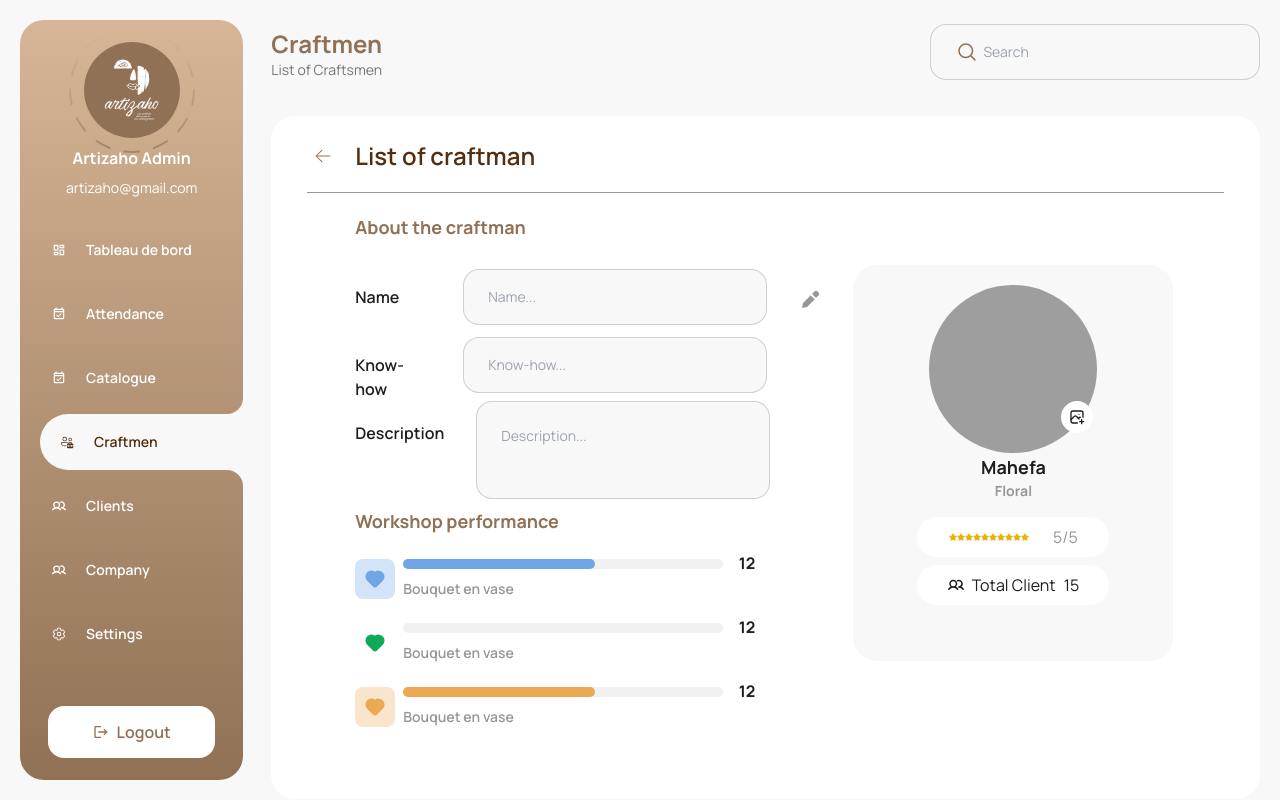
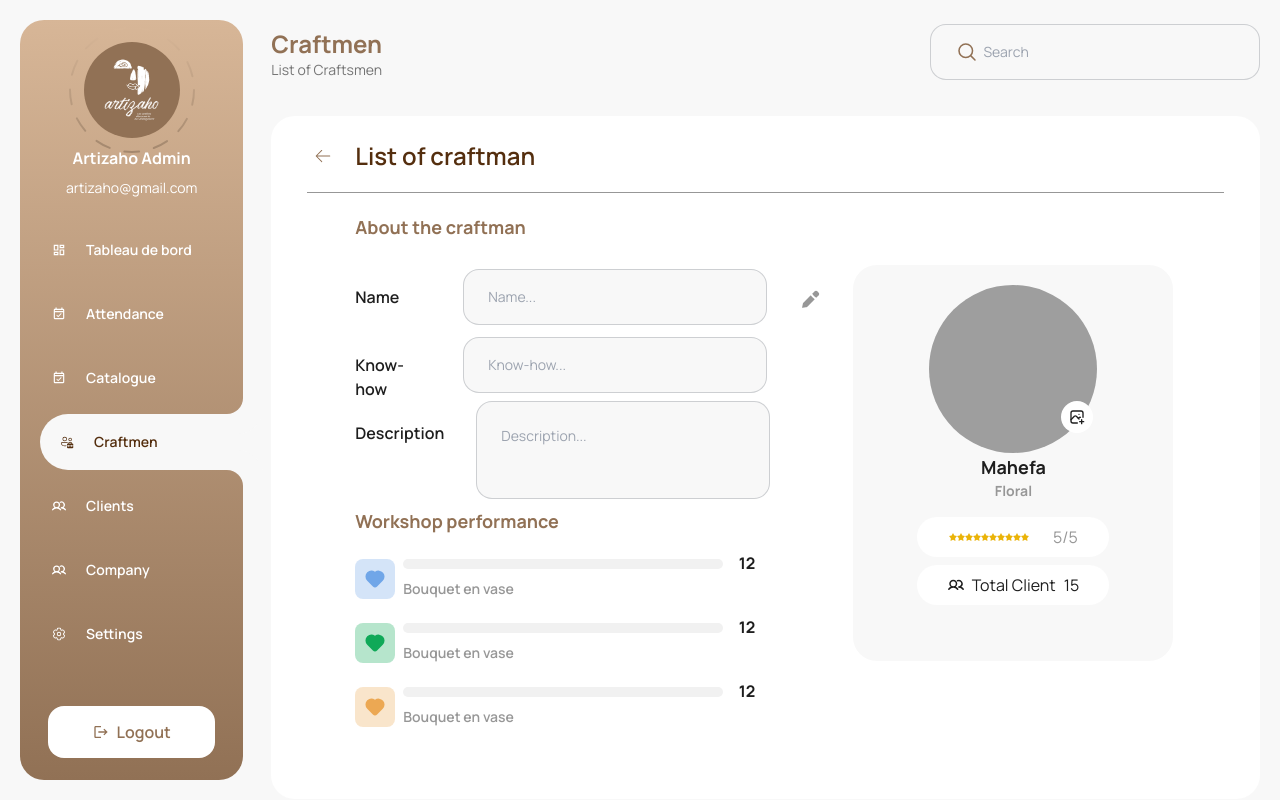
Before and after one commit to andrianina4/ARTIZAHO, a Next.js app: page /admin/craftmen/information in a window 1280 px wide. Built offline with nearby package versions, Linux system fonts and the light colour scheme; grey boxes are pictures that could not be loaded.

Commit message:
Dynqmic Progress Bar

```diff
--- a/app/admin/content/component/NewAccount.tsx
+++ b/app/admin/content/component/NewAccount.tsx
@@ -34,20 +34,15 @@
 		acc_image: "temp/vase.png",
 		acc_type: "company",
 	},
-	{
-		acc_name: "Nick",
-		acc_mail: "nick@gmail.com",
-		acc_image: "temp/vase.png",
-		acc_type: "individual",
-	},
 ];
 
 export default function NewAccount() {
-	// gerer popup si open
+	// gerer popup dropdown
 	const [isOpen, setIsOpen] = useState(false);
 	const toggleDropdown = () => {
 		setIsOpen(!isOpen);
 	};
+
 	// Pour gérer le dropdown part/entreprise
 	const [Content, setContent] = useState<string>("individual");
 	const handleChange = (str: string) => {
@@ -70,7 +65,7 @@
 						{ListNewAcc.filter((obj: INewAccount) => obj.acc_type === Content).length}
 					</div>
 				</div>
-				<div className="flex flex-row items-center gap-2 opacity-50 relative">
+				<div className="flex flex-row items-center gap-2 opacity-50">
 					<div className="relative">
 						<div
 							className="m-1 btn bg-transparent hover:bg-transparent border-none opacity-70 text-black"
--- a/app/admin/content/component/Notes.tsx
+++ b/app/admin/content/component/Notes.tsx
@@ -7,7 +7,7 @@
 		color: "bronze",
 		leftIcon: <FlowerOne />,
 		title: "Bouquet en vase",
-		number: 12,
+		number: 5,
 	},
 	{
 		color: "green",
@@ -19,18 +19,20 @@
 		color: "blue",
 		leftIcon: <FlowerOne />,
 		title: "Couronne de fleurs",
-		number: 12,
+		number: 3.5,
 	},
 ];
 
 export default function Notes() {
+	// gerer popup dropdown
+	// const [isOpen, setIsOpen] = useState(false);
+	// const toggleDropdown = () => {
+	// 	setIsOpen(!isOpen);
+	// };
 	return (
 		<div id="Note atelier" className="p-6 bg-white rounded-3xl">
-			<div className="flex flex-row justify-between">
+			<div className="flex flex-row">
 				<div className="text-brown font-bold">Best Workshops</div>
-				<div className="flex flex-row items-center gap-2 opacity-50">
-					Mois <Down className="w-4 h-4 text-brown" />
-				</div>
 			</div>
 			<div>
 				{bestAtelier.map((atelier, index) => (
--- a/components/progress-bar.tsx
+++ b/components/progress-bar.tsx
@@ -7,18 +7,58 @@
 	number: number;
 };
 
+type TColor = {
+	[key: string]: string;
+};
+
+const colorBackground: TColor = {
+	bronze: "bg-bronze",
+	blue: "bg-blue",
+	green: "bg-green",
+};
+
+const colorText: TColor = {
+	bronze: "text-bronze",
+	blue: "text-blue",
+	green: "text-green",
+};
+
+type TWidth = {
+	[key: number]: string;
+};
+
+const customWidth: TColor = {
+	0: "w-[0%]",
+	0.5: "w-[10%]",
+	1: "w-[20%]",
+	1.5: "w-[20%]",
+	2: "w-[40%]",
+	2.5: "w-[50%]",
+	3: "w-[60%]",
+	3.5: "w-[70%]",
+	4: "w-[80%]",
+	4.5: "w-[90%]",
+	5: "w-[100%]",
+};
+
 function ProgressBar(props: ProgressBarProps) {
 	const {leftIcon, color, text, number} = props;
+
+	const bg: string = colorBackground[color];
+	const txt: string = colorText[color];
+	const width: string = customWidth[number];
+
+	const progressBarStyle = `absolute h-full ${width} ${bg} rounded-lg`;
 
 	return (
 		<div className="flex w-[400px] gap-2 relative my-6  ">
 			<div
-				className={`w-[40px] h-[40px] bg-${color} bg-opacity-30  flex justify-center items-center rounded-lg text-${color}`}>
+				className={`w-[40px] h-[40px] ${txt} ${bg} bg-opacity-30 flex justify-center items-center rounded-lg`}>
 				{leftIcon}
 			</div>
-			<div className=" flex flex-col justify-between w-4/5">
-				<div className="relative bg-white-10%  h-[10px] w-full rounded-lg">
-					<div className={`absolute h-full w-3/5 bg-${color} rounded-lg`}></div>
+			<div className="flex flex-col justify-between w-4/5">
+				<div className="relative bg-white-10% h-[10px] w-full rounded-lg">
+					<div className={progressBarStyle}></div>
 				</div>
 				<p className="text-sm font-semibold text-gray-60% ">{text} </p>
 			</div>
```
